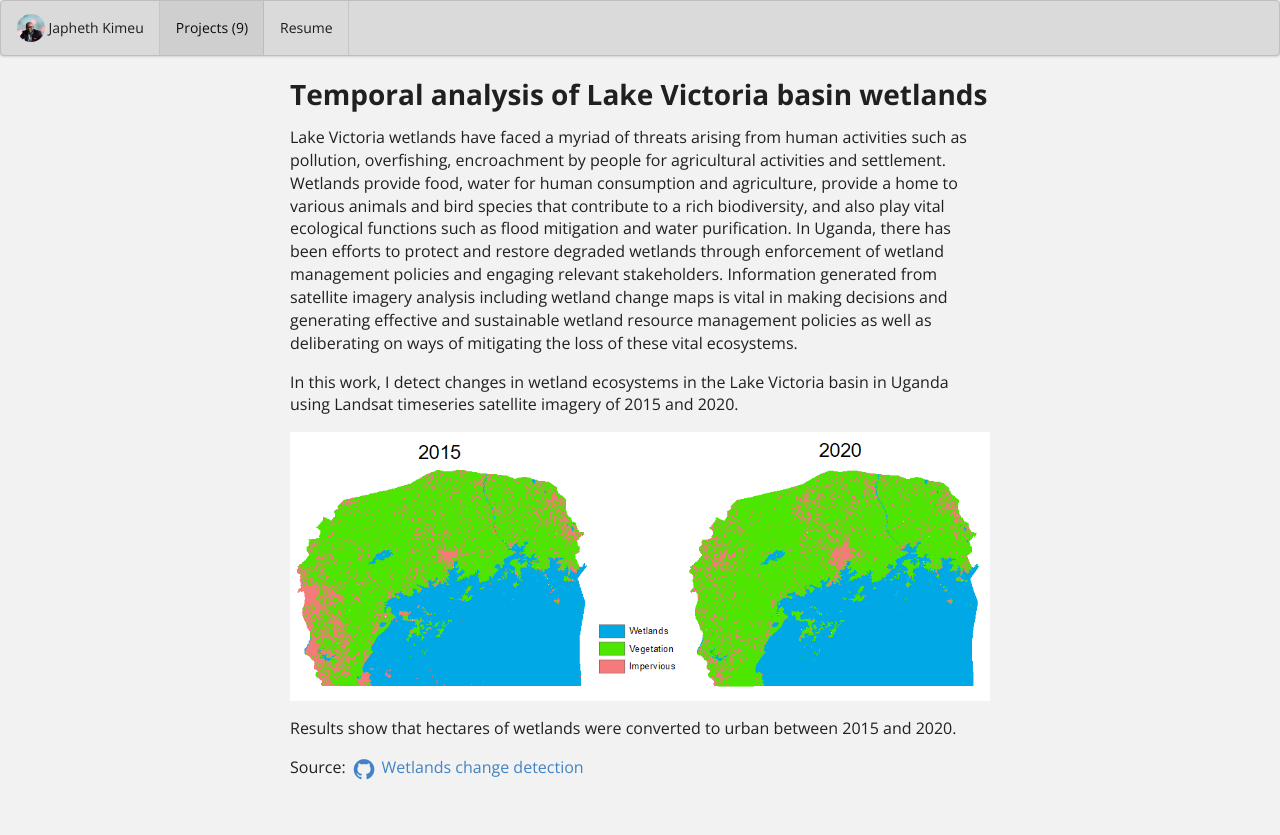
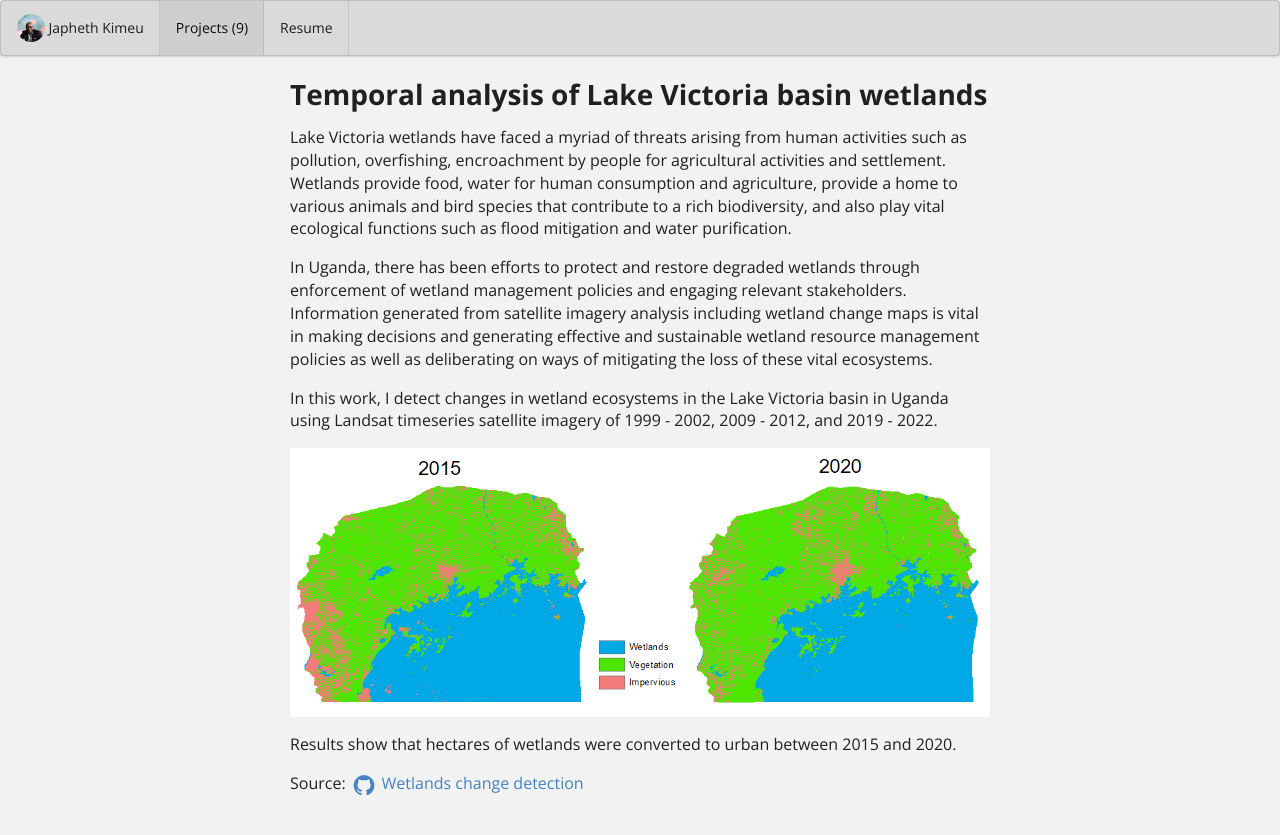
Before and after one commit to japhethkimeu/japhethkimeu.github.io, a Jekyll site: the page built from projects/project-7.md, in a window 1280 px wide. Shown: the top 835 px of the page. Built offline with Jekyll 4.4.1, drawn with Linux system fonts in a browser that asks for light colours.

Commit message:
Update project-7.md

```diff
--- a/projects/project-7.md
+++ b/projects/project-7.md
@@ -16,9 +16,11 @@
 summary: Detecting changes in wetlands using Landsat timeseries satellite imagery
 ---
 
-Lake Victoria wetlands have faced a myriad of threats arising from human activities such as pollution, overfishing, encroachment by people for agricultural activities and settlement. Wetlands provide food, water for human consumption and agriculture, provide a home to various animals and bird species that contribute to a rich biodiversity, and also play vital ecological functions such as flood mitigation and water purification. In Uganda, there has been efforts to protect and restore degraded wetlands through enforcement of wetland management policies and engaging relevant stakeholders. Information generated from satellite imagery analysis including wetland change maps is vital in making decisions and generating effective and sustainable wetland resource management policies as well as deliberating on ways of mitigating the loss of these vital ecosystems.
+Lake Victoria wetlands have faced a myriad of threats arising from human activities such as pollution, overfishing, encroachment by people for agricultural activities and settlement. Wetlands provide food, water for human consumption and agriculture, provide a home to various animals and bird species that contribute to a rich biodiversity, and also play vital ecological functions such as flood mitigation and water purification.
 
-In this work, I detect changes in wetland ecosystems in the Lake Victoria basin in Uganda using Landsat timeseries satellite imagery of 2015 and 2020.
+In Uganda, there has been efforts to protect and restore degraded wetlands through enforcement of wetland management policies and engaging relevant stakeholders. Information generated from satellite imagery analysis including wetland change maps is vital in making decisions and generating effective and sustainable wetland resource management policies as well as deliberating on ways of mitigating the loss of these vital ecosystems.
+
+In this work, I detect changes in wetland ecosystems in the Lake Victoria basin in Uganda using Landsat timeseries satellite imagery of 1999 - 2002, 2009 - 2012, and 2019 - 2022.
 
 <img class="ui image" src="../images/wetland.png">
 
```
